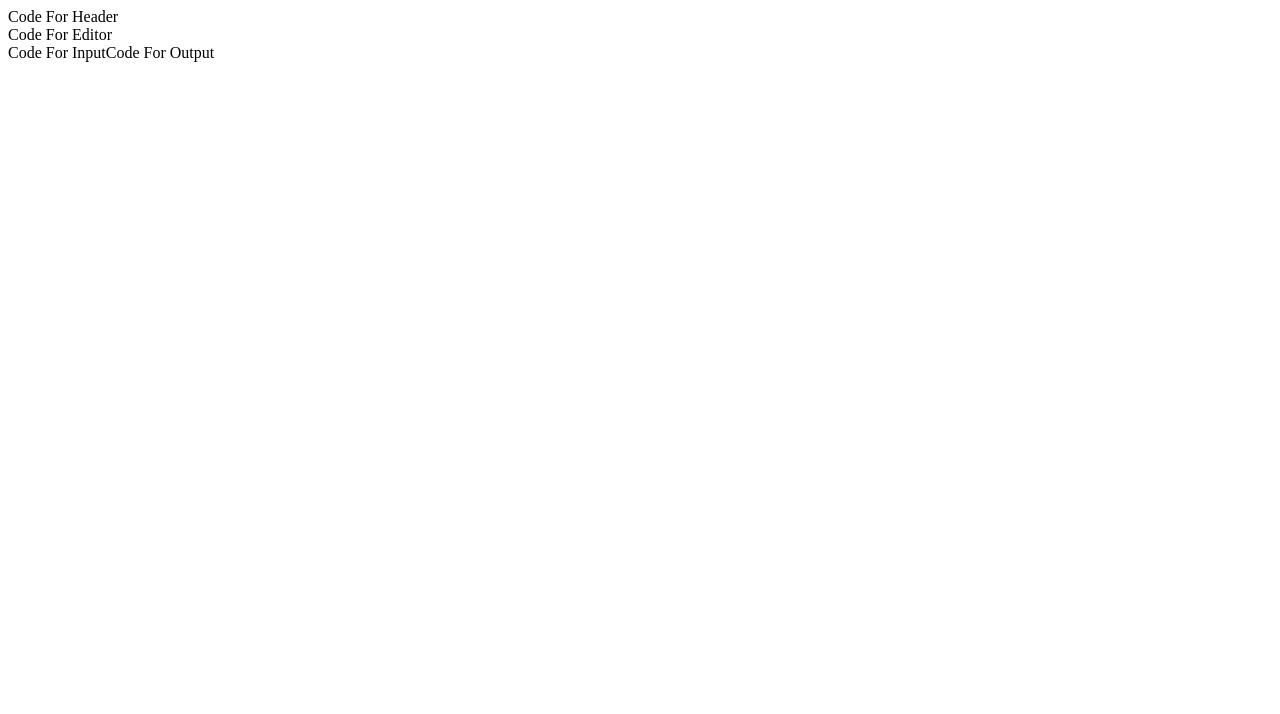
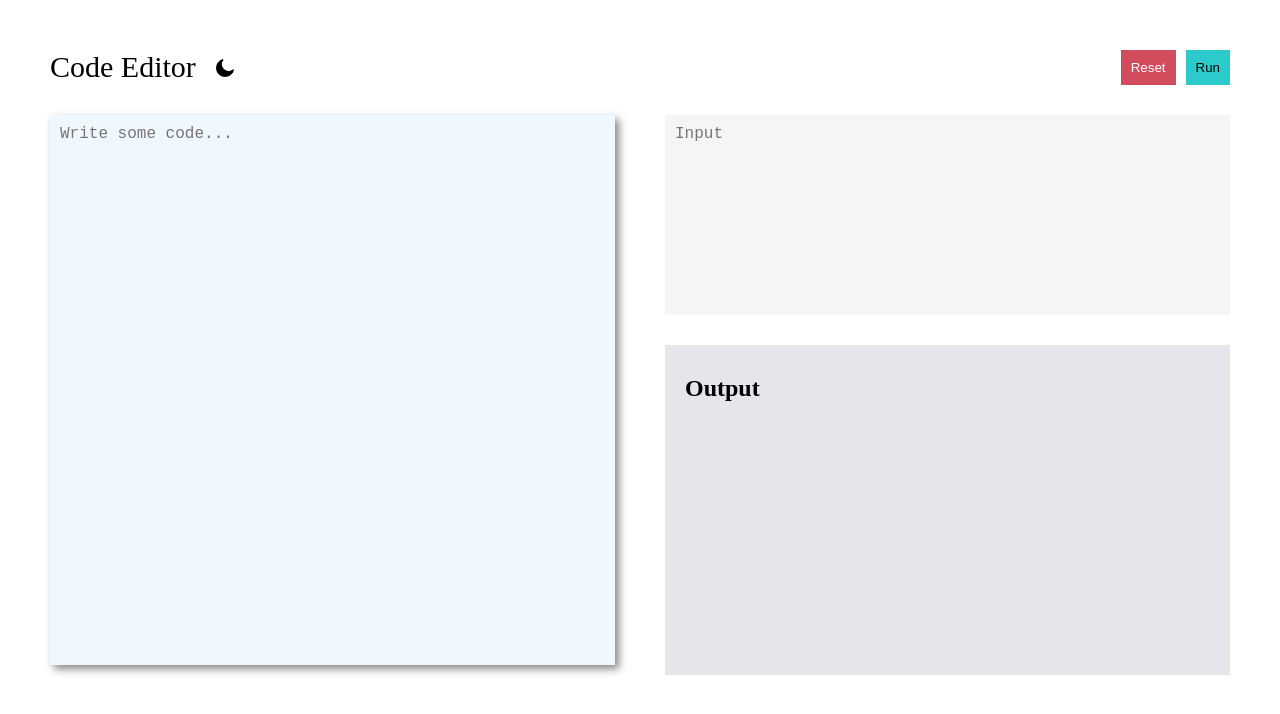
Before and after one commit to riyasavant/editor-web, a React (Create React App) app: page / in a window 1280 px wide. Shown: the top 714 px of the page. Built offline with nearby package versions, Linux system fonts and the light colour scheme.

Commit message:
Added Theme Support

```diff
--- a/src/App.css
+++ b/src/App.css
@@ -1,5 +1,34 @@
-.flex {
+body {
+    margin: 0;
+    height: 100%;
+}
+
+.editor {
     display: flex;
+}
+
+.code-section {
+    width: 50%;
+}
+
+.output-section {
+    margin-top: 30px;
+    margin-left: 50px;
+    width: 50%;
+}
+
+.light {
+    background-color: white;
+    color: black;
+}
+
+.content {
+    padding: 50px;
+}
+
+.dark {
+    background-color: #0a0c10;
+    color: #eceef2;
 }
 
 @media (max-width: 550px) {
--- a/src/App.js
+++ b/src/App.js
@@ -12,6 +12,7 @@ function App() {
   const [language, setLanguage] = useState('');
   const [input, setInput] = useState('');
   const [output, setOutput] = useState({});
+  const [lightTheme, setTheme] = useState(true);
 
   const handleCode = data => {
     setCode(data);
@@ -25,20 +26,28 @@ function App() {
     setInput(data);
   }
 
+  const changeTheme = () => {
+    setTheme(!lightTheme);
+  }
+
   async function handleSubmit() {
     const response = await axios.post('http://localhost:5000/run', {language: language, code: code, input: input});
     const data = response.json();
   }
 
   return (
-    <>
-        <Header />
-        <Editor />
-        <div className="flex">
-          <Input />
-          <Output />
+    <div className={`content ${lightTheme ? 'light' : 'dark'}`}>
+        <Header lightTheme={lightTheme} changeTheme={changeTheme}/>
+        <div className="editor">
+          <div className="code-section">
+            <Editor code={code} handleCode={handleCode} language="js" lightTheme={lightTheme}/>
+          </div>
+          <div className="output-section">
+            <Input input={input} handleInput={handleInput} lightTheme={lightTheme}/>
+            <Output lightTheme={lightTheme}/>
+          </div>
         </div>
-    </>
+    </div>
   );
 }
 
--- a/src/Components/Editor/index.css
+++ b/src/Components/Editor/index.css
@@ -0,0 +1,14 @@
+.editor-styles {
+    box-shadow: 4px 4px 8px #888888;
+    margin-top: 30px;
+    margin-bottom: 30px;
+    min-height: 550px;
+}
+
+.light-bg {
+    background: #f0f8ff;
+}
+
+.dark-bg {
+    background: #14171f;
+}
--- a/src/Components/Editor/index.js
+++ b/src/Components/Editor/index.js
@@ -1,8 +1,25 @@
 import React from 'react';
+import Editor from "react-simple-code-editor";
+import { highlight, languages } from "prismjs/components/prism-core";
+import "prismjs/components/prism-clike";
+import "prismjs/components/prism-javascript";
+import "prismjs/themes/prism.css";
 import "./index.css";
 
-export default function Editor() {
+export default function CodeEditor({code, handleCode, lightTheme, language = 'js'}) {
     return(
-        <div>Code For Editor</div>
+        <div className={`editor-styles ${lightTheme ? 'light-bg' : 'dark-bg'}`}>
+            <Editor
+                  value={code}
+                  onValueChange={(code) => handleCode(code)}
+                  highlight={(code) => highlight(code, languages[language])}
+                  padding={10}
+                  style={{
+                    fontFamily: '"Fira code", "Fira Mono", monospace',
+                  }}
+                  placeholder="Write some code..."
+                  className="container__editor"
+            />
+        </div>
     )
 }
--- a/src/Components/Header/index.css
+++ b/src/Components/Header/index.css
@@ -0,0 +1,3 @@
+.flex {
+    display: flex;
+}
--- a/src/Components/Header/index.js
+++ b/src/Components/Header/index.js
@@ -1,8 +1,19 @@
 import React from 'react';
+import dark from "../../assets/moon.png";
+import light from "../../assets/sun.png";
 import "./index.css";
 
-export default function Header() {
+export default function Header({lightTheme, changeTheme}) {
     return(
-        <div>Code For Header</div>
+        <div style={{display: 'flex', justifyContent: 'space-between'}}>
+            <div className="flex">
+                <div style={{fontSize: '30px', marginRight: '20px'}}>Code Editor</div>
+                <div onClick={changeTheme} style={{cursor: 'pointer', display: 'flex', alignItems: 'center'}}><img src={lightTheme ? dark : light} alt="Theme Icon" height="18px" width="18px"/></div>
+            </div>
+            <div className="flex">
+                <button style={{padding: '10px', border: 'none', background: '#D14D5D', marginRight: '10px', color: 'white'}}>Reset</button>
+                <button style={{padding: '10px', border: 'none', background: '#2CCACA'}}>Run</button>
+            </div>
+        </div>
     )
 }
--- a/src/Components/Input/index.css
+++ b/src/Components/Input/index.css
@@ -0,0 +1,11 @@
+.input-styles {
+    min-height: 200px;
+}
+
+.light-ip {
+    background: #f5f5f5;
+}
+
+.dark-ip {
+    background: #14171f;
+}
--- a/src/Components/Input/index.js
+++ b/src/Components/Input/index.js
@@ -1,8 +1,25 @@
 import React from 'react';
+import Editor from "react-simple-code-editor";
+import { highlight, languages } from "prismjs/components/prism-core";
+import "prismjs/components/prism-clike";
+import "prismjs/components/prism-javascript";
+import "prismjs/themes/prism.css";
 import "./index.css";
 
-export default function Input() {
+export default function Input({input, handleInput, lightTheme}) {
     return(
-        <div>Code For Input</div>
+        <div className={`input-styles ${lightTheme ? 'light-ip' : 'dark-ip'}`}>
+            <Editor
+                  value={input}
+                  onValueChange={(code) => handleInput(code)}
+                  highlight={(code) => highlight(code, languages.js)}
+                  padding={10}
+                  style={{
+                    fontFamily: '"Fira code", "Fira Mono", monospace',
+                  }}
+                  placeholder="Input"
+                  className="container__editor"
+            />
+        </div>
     )
 }
--- a/src/Components/Output/index.css
+++ b/src/Components/Output/index.css
@@ -0,0 +1,13 @@
+.output-styles {
+    height: 320px;
+    margin-top: 30px;
+    padding: 10px 0 0 20px;
+}
+
+.light-op {
+    background: #e4e6eb;
+}
+
+.dark-op {
+    background: #14171f;
+}
--- a/src/Components/Output/index.js
+++ b/src/Components/Output/index.js
@@ -1,8 +1,10 @@
 import React from 'react';
 import "./index.css";
 
-export default function Output() {
+export default function Output({lightTheme}) {
     return(
-        <div>Code For Output</div>
+        <div className={`output-styles ${lightTheme ? 'light-op' : 'dark-op'}`}>
+            <h2>Output</h2>
+        </div>
     )
 }
```
Also changed, not shown: src/assets/moon.png (added), src/assets/sun.png (added).
